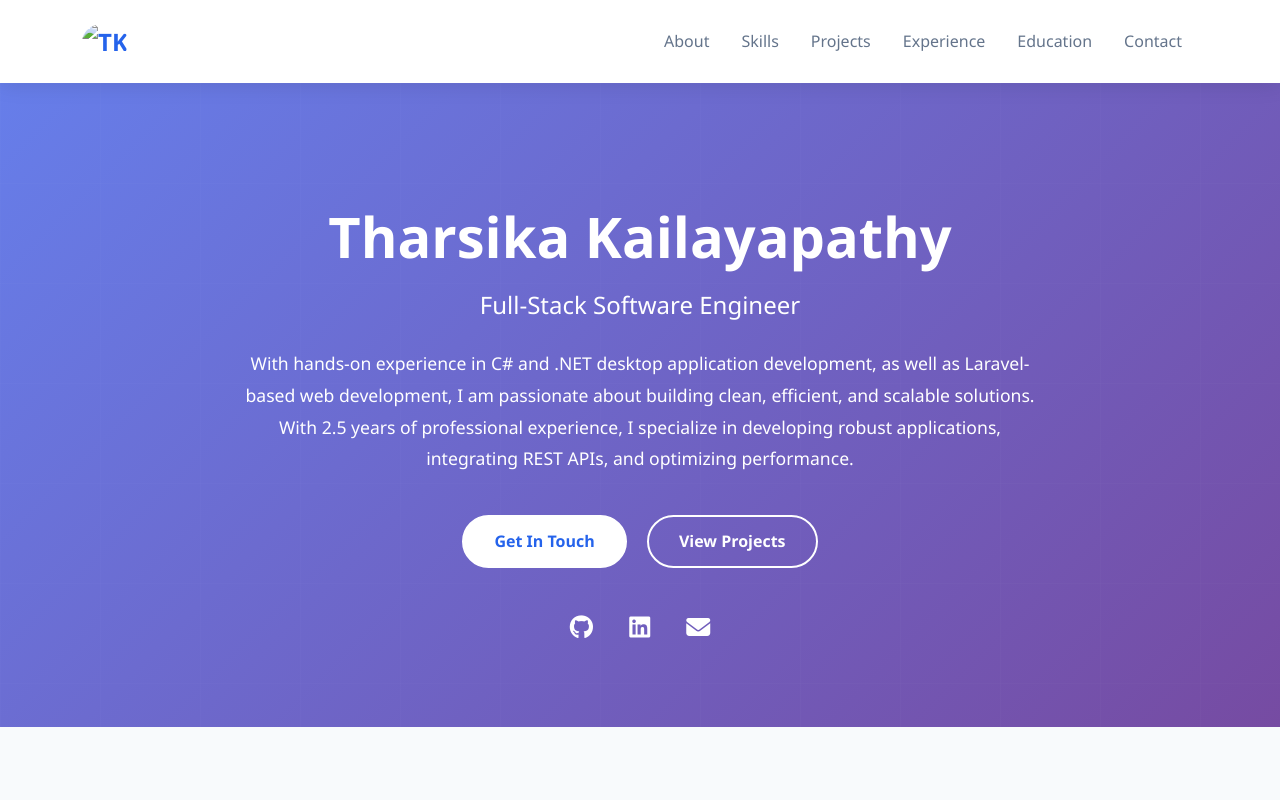
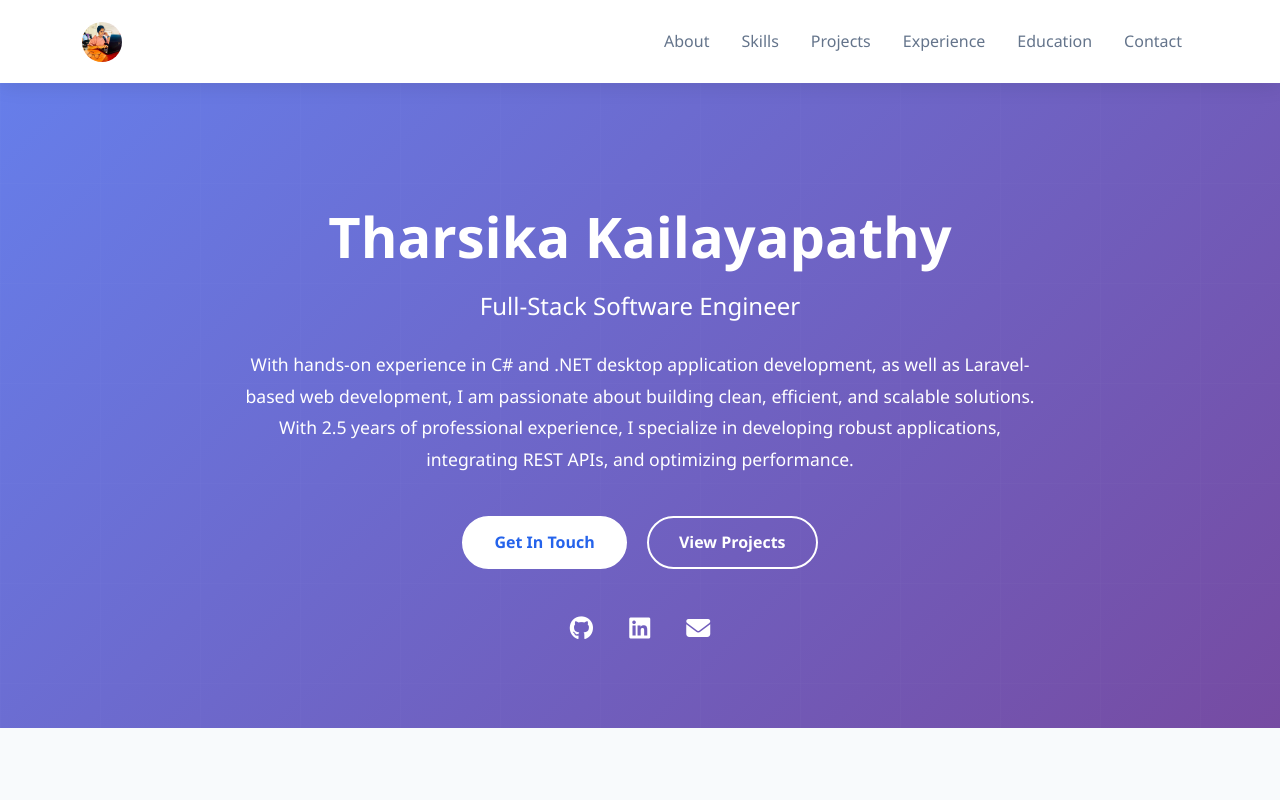
Before and after one commit to Ajutharsi/Ajutharsi.github.io, a plain HTML site: page index.html in a window 1280 px wide. Shown: the top 800 px of the page. Drawn offline with nearby package versions, Linux system fonts and the light colour scheme.

Commit message:
Update index.html

```diff
--- a/index.html
+++ b/index.html
@@ -658,9 +658,11 @@
 
   <nav class="navbar navbar-expand-lg">
     <div class="container">
-       <a class="navbar-brand" href="#">
-      <img src="dp.jpg" alt="TK" style="height:40px; width:40px; border-radius:50%;">
-    </a>
+     <a class="navbar-brand" href="#">
+  <img src="https://raw.githubusercontent.com/Ajutharsi/Ajutharsi.github.io/main/dp.jpeg"
+       alt="TK" style="height:40px; width:40px; border-radius:50%;">
+</a>
+
       <button class="navbar-toggler" type="button" data-bs-toggle="collapse" data-bs-target="#navbarNav">
         <span class="navbar-toggler-icon"></span>
       </button>
```
